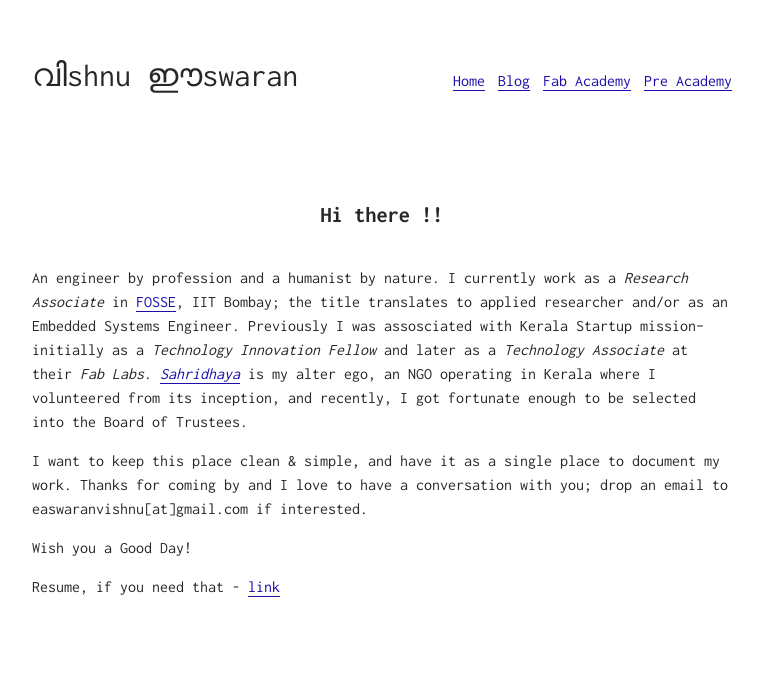
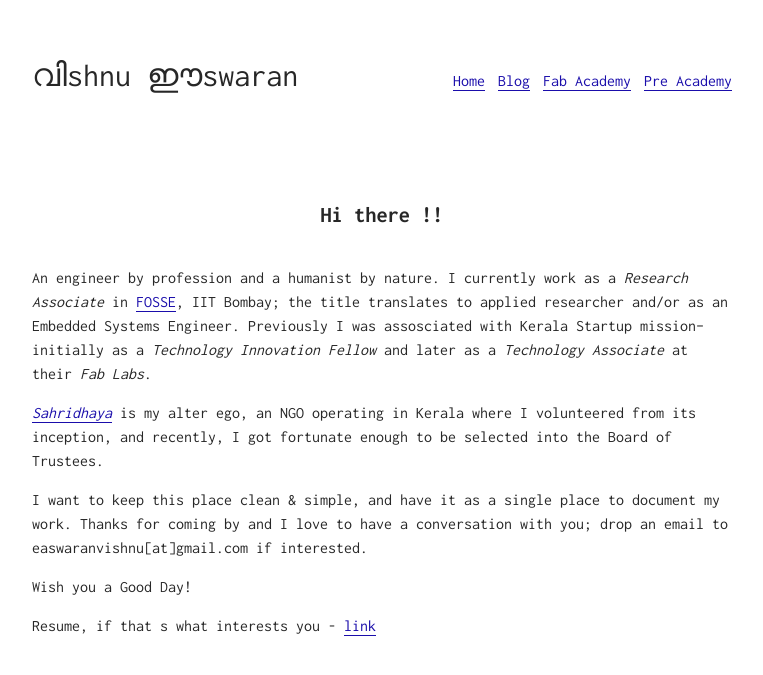
Before and after one commit to VishnuEaswaran/VishnuEaswaran.github.io, a Jekyll site: the page built from index.md, in a window 1280 px wide. Shown: the top 675 px of the page, without its empty margins (258-1021 px from the left). Built offline with Jekyll 4.4.1, drawn with Linux system fonts in a browser that asks for light colours.

Commit message:
Update index.md

```diff
--- a/index.md
+++ b/index.md
@@ -16,10 +16,11 @@ layout: one
 ## Hi there !!
 
 An engineer by profession and a humanist by nature. I currently work as a *Research Associate* in [FOSSE](http://www.sahridhaya.org/), IIT Bombay; the title translates to applied researcher and/or as an Embedded Systems Engineer. Previously I was assosciated with Kerala Startup mission-- initially as a *Technology Innovation Fellow* and later as a *Technology Associate* at their *Fab Labs*.
+
 [*Sahridhaya*](http://www.sahridhaya.org/) is my alter ego, an NGO operating in Kerala where I volunteered from its inception, and recently, I got fortunate enough to be selected into the Board of Trustees.
 
 I want to keep this place clean & simple, and have it as a single place to document my work. Thanks for coming by and I love to have a conversation with you; drop an email to easwaranvishnu[at]gmail.com if interested.
 
 Wish you a Good Day!
 
-Resume, if you need that - [link](https://github.com/VishnuEaswaran/resume/blob/master/vishnuResume.pdf)
+Resume, if that s what interests you - [link](https://github.com/VishnuEaswaran/resume/blob/master/vishnuResume.pdf)
```
